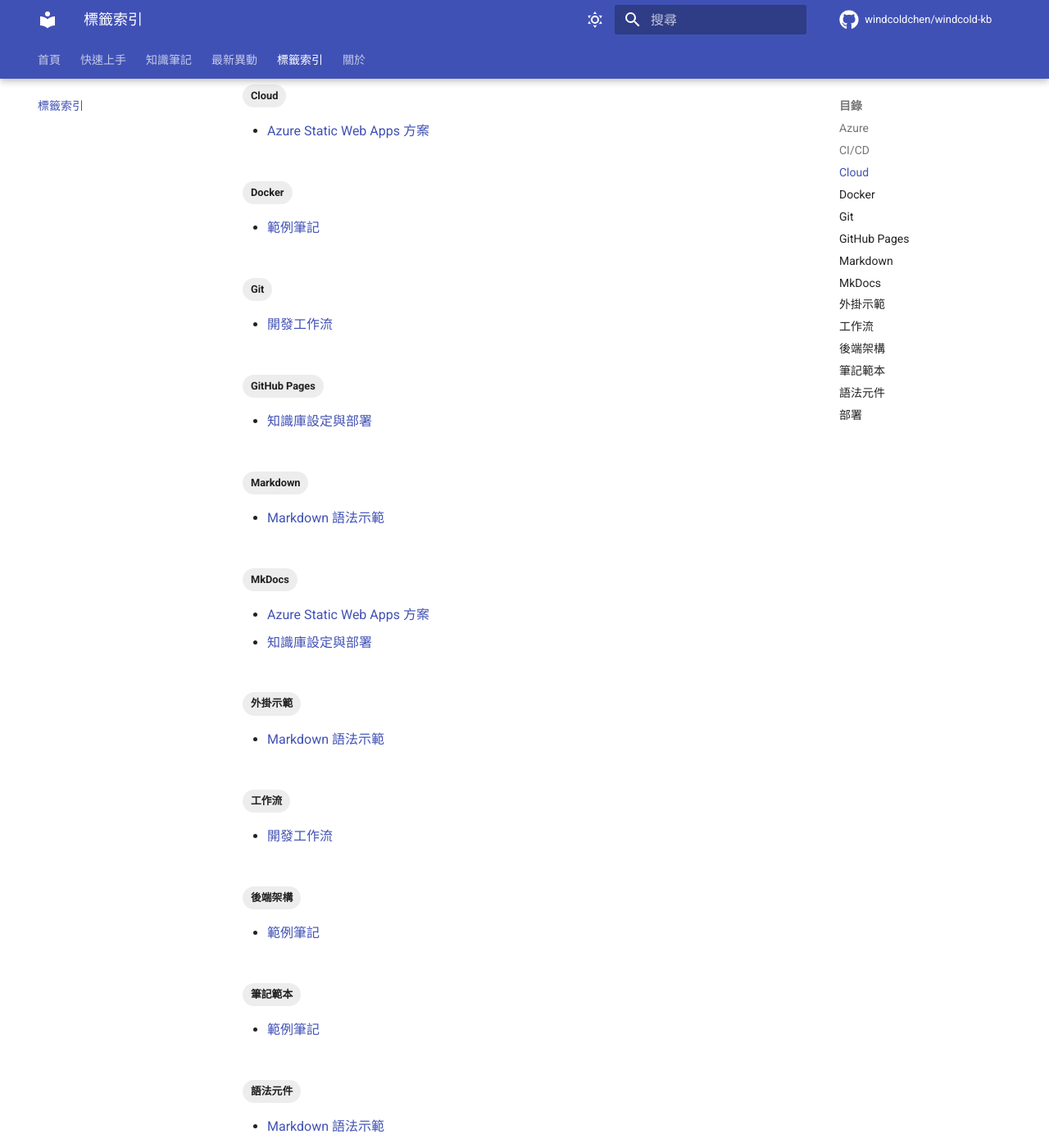
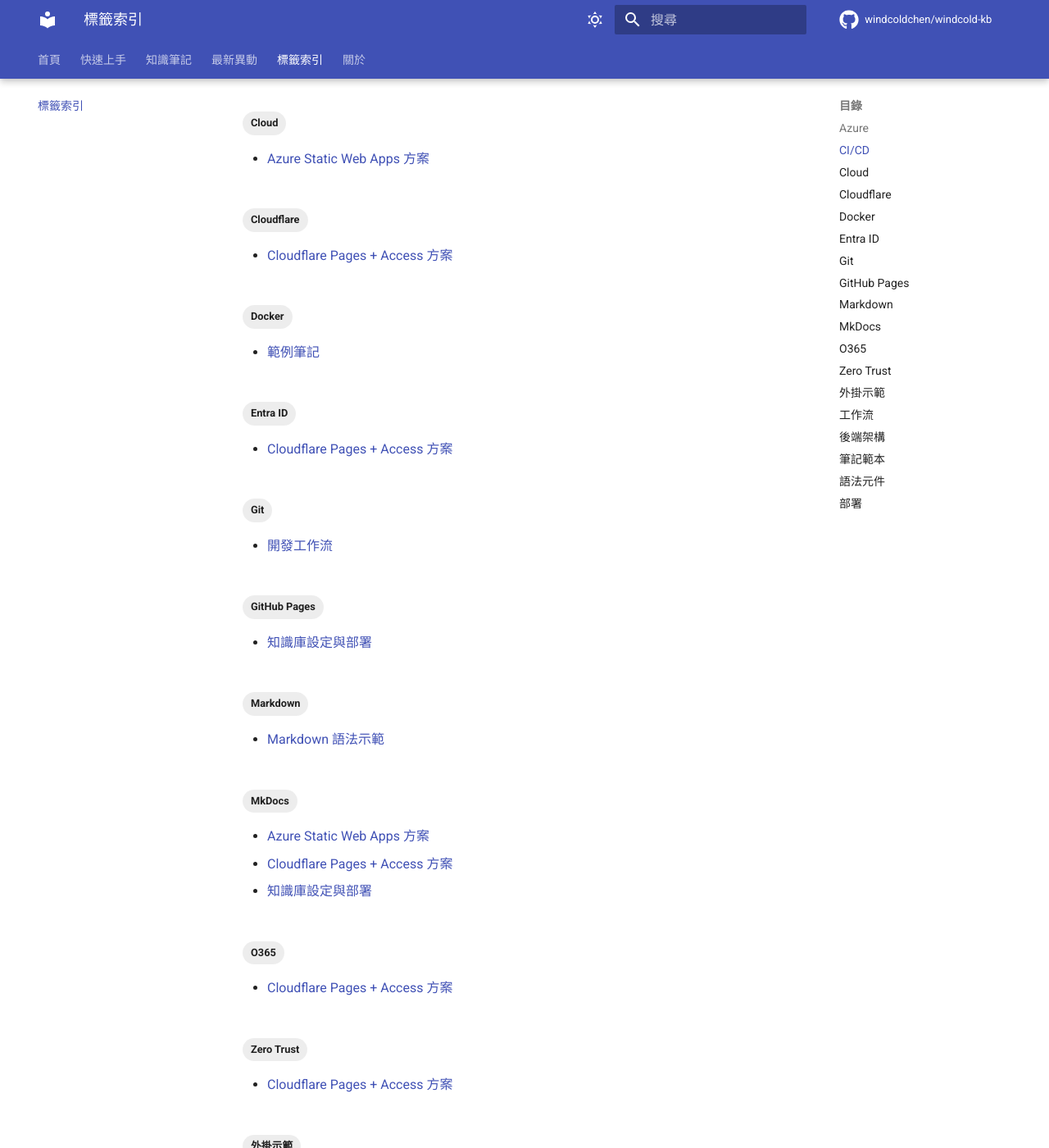
Before and after one commit to windcoldchen/windcold-kb, an MkDocs documentation site: the page built from docs/tags.md, in a window 1280 px wide and 1400 px high, scrolled down 502 px. Shown: the whole window at 82% size. Built offline with MkDocs 1.6.1 and Material for MkDocs 9.7.7, drawn with Linux system fonts in a browser that asks for light colours; comment, search, counter and statistics services are not loaded; part of the change alters nothing that is shown; some of the changed text lies outside the part shown.

Commit message:
docs: 新增 MkDocs with Cloudflare Pages + Access (Entra ID) 部署方案文件 (#9)
Co-authored-by: luke.chen <luke.chen@higgstat.com>

````diff
--- a/docs/getting-started/configuration.md
+++ b/docs/getting-started/configuration.md
@@ -204,7 +204,10 @@ jobs:
 
 > [!TIP]
 > **尋找其他雲端平台託管方案？**
-> 若您有企業內部存取限制（如 Microsoft Entra ID 身分驗證）、PR 預覽站點需求或希望整合微軟雲端邊緣網路，請參考 [Azure Static Web Apps 部署方案](../notes/azure-static-web-apps.md)。
+> 若您有企業內部存取限制、身分驗證或希望整合全球邊緣網路與預覽環境，請參考：
+>
+> - [Azure Static Web Apps 部署方案](../notes/azure-static-web-apps.md)：微軟雲端原生 Anycast CDN、內建 Entra ID 整合與 PR 預覽環境。
+> - [Cloudflare Pages + Access (Entra ID) 方案](../notes/cloudflare-pages-entra-id.md)：結合 Cloudflare 邊緣零信任 (ZTNA)、O365 SSO 與免費 50 席零信任名額。
 
 ---
 
--- a/docs/notes/azure-static-web-apps.md
+++ b/docs/notes/azure-static-web-apps.md
@@ -285,6 +285,9 @@ mkdocs build --strict && cp staticwebapp.config.json site/
 | **路由與標頭自訂** | 功能較基本，無法客製化 HTTP Headers | 完整支援 `staticwebapp.config.json` 設定安全標頭與重導向 |
 | **伺服器端 API 擴展** | 不支援（僅純靜態） | 可隨時無縫整合 Azure Functions (Python / Node / C#) |
 
+> [!TIP]
+> 若您希望結合 Cloudflare 的全球邊緣安全防護與無限制頻寬，並使用相同的 Microsoft 365 Entra ID 進行單一登入，亦可參考 [Cloudflare Pages + Access (Entra ID) 部署方案](cloudflare-pages-entra-id.md)。
+
 ---
 
 ## 7. 常見問題與除錯要點 (Troubleshooting)
--- /dev/null
+++ b/docs/notes/cloudflare-pages-entra-id.md
@@ -0,0 +1,274 @@
+---
+icon: material/cloud-lock
+description: 介紹如何使用 Cloudflare Pages 託管 Material for MkDocs，並透過 Cloudflare Zero Trust Access 整合 Microsoft 365 (Microsoft Entra ID) 實現企業級安全存取控制。
+tags:
+  - Cloudflare
+  - Zero Trust
+  - Entra ID
+  - O365
+  - CI/CD
+  - MkDocs
+  - 部署
+---
+
+# Cloudflare Pages + Access (綁定 O365 Entra ID) 部署方案 :material-cloud-lock:
+
+> 運用 **Cloudflare Pages** 的全球高速邊緣 CDN 託管 Material for MkDocs，並透過 **Cloudflare Zero Trust Access** 與 **Microsoft 365 / Microsoft Entra ID (Azure AD)** 單一登入 (SSO) 整合，打造無須架設 VPN 的企業級零信任內部私有知識庫。
+
+---
+
+## 1. 方案架構與核心優勢
+
+傳統企業內部文件庫往往依賴內部伺服器搭配公司 VPN 存取，常面臨連線延遲高、維護負擔重與行動裝置體驗不佳等痛點。本方案採用 **Cloudflare 邊緣零信任 (Edge-based Zero Trust)** 架構：
+
+- **零信任安全邊緣防護 (Zero Trust Network Access, ZTNA)**：所有對知識庫的 HTTP 請求在抵達靜態檔案前，直接在 Cloudflare 全球 300+ 邊緣節點進行身分攔截與驗證，未授權者無法接觸站點內容。
+- **無縫整合 Microsoft 365 (Entra ID)**：員工直接使用現有的公司 O365 帳號、企業多因素驗證 (MFA) 與安全性群組 (Security Groups) 登入。
+- **全球邊緣極速體驗**：Cloudflare Pages 提供無上限頻寬與極低延遲，靜態資源秒開。
+- **慷慨的免費方案 (Free Tier)**：
+  - **Cloudflare Pages**：免費版提供無限制頻寬與請求數。
+  - **Cloudflare Zero Trust**：提供高達 **50 個免費使用者名額**，非常適合中小企業或團隊內部技術庫。
+- **自動化 PR 預覽環境**：每次送出 Pull Request 時自動產生獨立預覽環境，且同樣能套用 Access 防護規則。
+
+### 驗證與存取流程架構圖
+
+```mermaid
+sequenceDiagram
+    autonumber
+    actor User as 企業員工 (Browser)
+    participant CF_Edge as Cloudflare Edge (Pages + Access)
+    participant Entra as Microsoft Entra ID (O365)
+    participant Site as MkDocs 靜態內容
+
+    User->>CF_Edge: 存取知識庫 (例如: docs.company.com)
+    CF_Edge->>CF_Edge: 檢查 CF_Authorization Cookie
+    alt 尚未通過驗證
+        CF_Edge-->>User: 302 重導向至 Microsoft 365 登入頁
+        User->>Entra: 輸入 O365 帳密 + MFA 驗證
+        Entra-->>User: 簽發身分權杖並重導向回 Cloudflare Callback
+        User->>CF_Edge: 攜帶授權碼回傳 Cloudflare
+        CF_Edge->>Entra: 交換 JWT 權杖並驗證群組與網域規則
+        CF_Edge-->>User: 設定 CF_Authorization Cookie (安全 HttpOnly)
+    end
+    CF_Edge->>Site: 讀取授權頁面快取
+    Site-->>User: 成功瀏覽 MkDocs 知識庫內容
+```
+
+---
+
+## 2. 事前準備 (Prerequisites)
+
+在配置前，請備妥以下管理權限與資源：
+
+1. **Cloudflare 帳戶**：已將自訂網域託管於 Cloudflare（若使用預設 `*.pages.dev` 亦可，但自訂網域可獲得最完整的 Access 政策控制）。
+2. **Microsoft 365 / Microsoft Entra ID 管理員權限**：具備在 Entra ID 系統管理中心建立「應用程式註冊 (App Registration)」之權限。
+3. **GitHub 儲存庫**：包含 MkDocs 專案原始碼（`mkdocs.yml`、`docs/`、`requirements.txt`）。
+
+---
+
+## 3. 步驟一：在 Microsoft Entra ID 註冊應用程式
+
+首先需在微軟雲端建立應用程式，供 Cloudflare Access 進行 OpenID Connect (OIDC) 驗證。
+
+### 1. 建立應用程式註冊
+
+1. 登入 [Microsoft Entra 系統管理中心](https://entra.microsoft.com/)（或 Azure Portal ➔ Microsoft Entra ID）。
+2. 前往 **身分識別 (Identity)** ➔ **應用程式 (Applications)** ➔ **應用程式註冊 (App registrations)**。
+3. 點選 **+ 新增註冊 (New registration)**：
+    - **名稱**：輸入易辨識的名稱，例如 `Cloudflare Access - Tech Docs`。
+    - **支援的帳戶類型**：選擇「僅此組織目錄中的帳戶 (僅限單一租用戶 Single tenant)」。
+    - **重新導向 URI (Redirect URI)**：
+        - 平台選擇 **Web**。
+        - URI 填入：`https://<your-team-name>.cloudflareaccess.com/cdn-cgi/access/callback`
+        - *(註：`<your-team-name>` 為您在 Cloudflare Zero Trust 設定的團隊網域名稱)*。
+4. 點選 **註冊 (Register)**。
+
+### 2. 記錄重要參數
+
+在註冊完成的「概觀 (Overview)」頁面，記錄以下資訊：
+
+- **應用程式 (用戶端) 識別碼 (Application / Client ID)**
+- **目錄 (租用戶) 識別碼 (Directory / Tenant ID)**
+
+### 3. 產生用戶端密碼 (Client Secret)
+
+1. 在左側選單進入 **憑證與密碼 (Certificates & secrets)** ➔ **用戶端密碼 (Client secrets)** 標籤頁。
+2. 點選 **+ 新增用戶端密碼 (New client secret)**。
+3. 設定說明與有效期限（例如 180 天或 24 個月），點選 **新增**。
+4. **立即複製「值 (Value)」**（離開頁面後將無法再次查看）。
+
+### 4. 設定 API 權限 (API Permissions)
+
+1. 前往 **API 權限 (API permissions)**，確認已預設具備 Microsoft Graph 的 `User.Read` (Delegated)。
+2. 若需要依據 Entra ID 安全性群組 (Security Groups) 進行存取授權：
+    - 點選 **權杖設定 (Token configuration)** ➔ **+ 新增群組宣告 (Add groups claim)**。
+    - 勾選 **安全性群組 (Security groups)**，確定新增。
+
+---
+
+## 4. 步驟二：在 Cloudflare Zero Trust 配置身分識別提供者 (IdP)
+
+將微軟 Entra ID 綁定為 Cloudflare Access 的登入驗證源。
+
+1. 登入 [Cloudflare One / Zero Trust 控制台](https://one.dash.cloudflare.com/)。
+2. 進入 **Settings (設定)** ➔ **Authentication (驗證)**。
+3. 在 **Login methods (登入方式)** 區塊點選 **Add new (新增)**。
+4. 選擇 **Azure AD / Microsoft Entra ID**：
+    - **Name**：自訂名稱（例如 `Microsoft 365 Entra ID`）。
+    - **Application ID**：貼上步驟一記錄的 `Client ID`。
+    - **Application secret**：貼上步驟一記錄的 `Client Secret`。
+    - **Directory (Tenant) ID**：貼上步驟一記錄的 `Tenant ID`。
+    - **Support groups**：若需要依群組篩選權限，請切換為開啟。
+5. 點選 **Save (儲存)**。
+6. 儲存後可點擊該登入方式旁的 **Test (測試)** 按鈕，會彈出微軟登入視窗，確認能成功授權並抓取到使用者身分與群組資訊。
+
+---
+
+## 5. 步驟三：部署 MkDocs 至 Cloudflare Pages
+
+可以選擇透過 **GitHub Actions 自動化發布** 或 **Cloudflare Pages 內建 Git 整合** 進行建置。
+
+### 推薦做法：使用 GitHub Actions 發布
+
+此方式可沿用既有的語法檢查與嚴格建置規範，並將建置完成的 `site/` 目錄直接推送至 Cloudflare Pages。
+
+建立 `.github/workflows/deploy-cloudflare-pages.yml`：
+
+```yaml
+name: Deploy MkDocs to Cloudflare Pages
+
+on:
+  push:
+    branches:
+      - main
+  pull_request:
+    branches:
+      - main
+
+permissions:
+  contents: read
+  deployments: write
+
+concurrency:
+  group: ${{ github.workflow }}-${{ github.ref }}
+  cancel-in-progress: true
+
+jobs:
+  build-and-deploy:
+    runs-on: ubuntu-latest
+    name: Build & Deploy to Cloudflare Pages
+    steps:
+      - name: 檢出儲存庫代碼 (完整歷史以支援 git 外掛)
+        uses: actions/checkout@v7
+        with:
+          fetch-depth: 0
+          ref: ${{ github.head_ref || github.ref }}
+
+      - name: 設定 Python 環境
+        uses: actions/setup-python@v7
+        with:
+          python-version: "3.11"
+          cache: "pip"
+
+      - name: 安裝相依套件
+        run: pip install -r requirements.txt
+
+      - name: 建置 MkDocs 靜態網站 (嚴格模式)
+        env:
+          MKDOCS_GIT_COMMITTERS_APIKEY: ${{ secrets.GITHUB_TOKEN }}
+          DISABLE_MKDOCS_2_WARNING: "true"
+        run: mkdocs build --strict
+
+      - name: 發布至 Cloudflare Pages
+        uses: cloudflare/wrangler-action@v3
+        with:
+          apiToken: ${{ secrets.CLOUDFLARE_API_TOKEN }}
+          accountId: ${{ secrets.CLOUDFLARE_ACCOUNT_ID }}
+          command: pages deploy site --project-name=windcold-kb
+```
+
+> [!NOTE]
+> 需在 GitHub 儲存庫 Secrets 中配置：
+>
+> - `CLOUDFLARE_API_TOKEN`：具備 `Cloudflare Pages: Edit` 權限之 API Token。
+> - `CLOUDFLARE_ACCOUNT_ID`：Cloudflare 儀表板中的帳戶 ID。
+
+---
+
+## 6. 步驟四：在 Cloudflare Access 建立存取防護政策
+
+在專案部署上線後，需套用 Access Application 政策，限制未經授權之訪客。
+
+### 1. 建立 Access Application
+
+1. 在 Cloudflare Zero Trust 控制台，點選 **Access (存取)** ➔ **Applications (應用程式)**。
+2. 點選 **Add an application (新增應用程式)** ➔ 選擇 **Self-hosted (自託管)**。
+3. 設定基本設定：
+    - **Application name**：例如 `內部技術知識庫`。
+    - **Session Duration**：憑證有效期間（例如 `24 小時` 或 `1 個月`）。
+    - **Application domain**：
+        - 填入綁定之自訂子網域（例如 `docs.yourcompany.com`）或 Pages 預設網域名稱。
+4. 在 **Identity providers** 區塊：
+    - 勾選剛才建立的 **Microsoft 365 Entra ID**。
+    - （選用）取消勾選 One-time PIN，以強制全員必須使用 O365 登入。
+
+### 2. 配置存取規則 (Access Policies)
+
+點選 **Next** 進入政策制定頁面：
+
+- **Policy name**：例如 `僅限全體正職員工`。
+- **Action**：選擇 **Allow (允許)**。
+- **Configure rules (設定規則)**：
+  - **方式一（依 Email 網域）**：
+    - Selector 選擇 `Emails ending in` ➔ 填入公司企業網域 `@yourcompany.com`。
+  - **方式二（依 Entra ID 安全性群組）**：
+    - Selector 選擇 `Azure Group` / `SAML Group` ➔ 填入 Entra ID 中對應群組之 Object ID（如研發部門、架構小組）。
+- 點選 **Save** 完成防護設定。
+
+---
+
+## 7. 最佳實踐與安全性強化
+
+### A. 關閉或限制 `*.pages.dev` 原始網域存取
+
+Cloudflare Pages 在建立時會預設附帶一個 `project.pages.dev` 網址。為防止外部人員繞過自訂網域的 Access 防護：
+
+1. **做法一（最推薦）**：將 Access Application 的 Application Domain 同時涵蓋 `*.pages.dev` 網址。
+2. **做法二**：在 Cloudflare Pages 專案設定中的 **Custom Domains** 啟用 Access 保護，並在 Access 政策中將預設網域納入防護清單。
+
+### B. HTTP 安全標頭設定 (`_headers`)
+
+可在 MkDocs 的 `docs/` 或根目錄建立 `_headers` 檔案，MkDocs 建置後複製到 `site/_headers`，Cloudflare Pages 會自動解析並注入安全回應標頭：
+
+```text
+/*
+  X-Frame-Options: DENY
+  X-Content-Type-Options: nosniff
+  Referrer-Policy: strict-origin-when-cross-origin
+  Permissions-Policy: document-domain=()
+```
+
+### C. 取得當前已登入使用者資訊（選用）
+
+當使用者通過 Cloudflare Access 驗證後，Cloudflare 會在轉發的請求中注入 JWT Header：
+
+- `Cf-Access-Authenticated-User-Email`：登入者的 Email。
+- `Cf-Access-Jwt-Assertion`：可供客戶端 JavaScript 或 Worker 驗證的完整加密 JWT。
+
+---
+
+## 8. 常見問題與除錯要點 (Troubleshooting)
+
+### Q1: 微軟登入時出現 `AADSTS50011: The reply URL specified in the request does not match`？
+
+**原因**：Entra ID 應用程式註冊中的重新導向 URI (Redirect URI) 與 Cloudflare 送出的回呼網址不一致。
+**解法**：檢查 Entra ID 的「驗證 (Authentication)」設定，Redirect URI 格式必須完全符合：
+`https://<your-team-name>.cloudflareaccess.com/cdn-cgi/access/callback`（注意末尾無多餘斜線，協定為 `https`）。
+
+### Q2: 員工登入成功，但出現 Cloudflare Access 403 Forbidden？
+
+**原因**：該員工帳號不符合 Access Policy 的規則（例如群組未匹配，或 Email 網域不相符）。
+**解法**：在 Cloudflare Zero Trust 儀表板檢視 **Logs** ➔ **Access**，查看該筆連線的評估記錄 (Audit Logs)，確認其攜帶的 Email 與 Groups 宣告是否符合 Policy 條件。
+
+### Q3: 本地執行 `mkdocs serve` 時是否需要登入？
+
+**原因**：不需要。Cloudflare Access 運作於 Cloudflare 的雲端邊緣伺服器上，本地開發與預覽完全不受影響。
--- a/mkdocs.yml
+++ b/mkdocs.yml
@@ -141,6 +141,7 @@ nav:
       - 範例筆記: notes/example.md
       - 開發工作流: notes/workflow.md
       - Azure Static Web Apps 方案: notes/azure-static-web-apps.md
+      - Cloudflare Pages + Access 方案: notes/cloudflare-pages-entra-id.md
   - 最新異動: changelog.md
   - 標籤索引: tags.md
   - 關於: about.md
````
